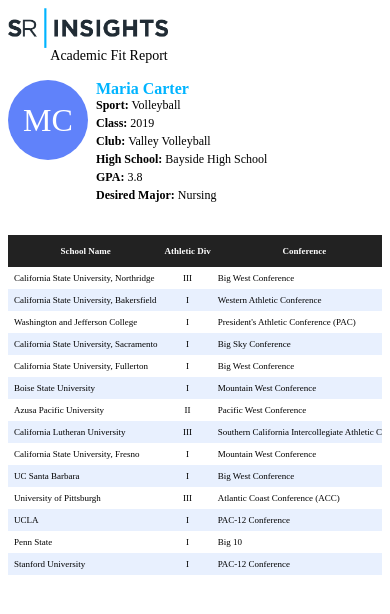
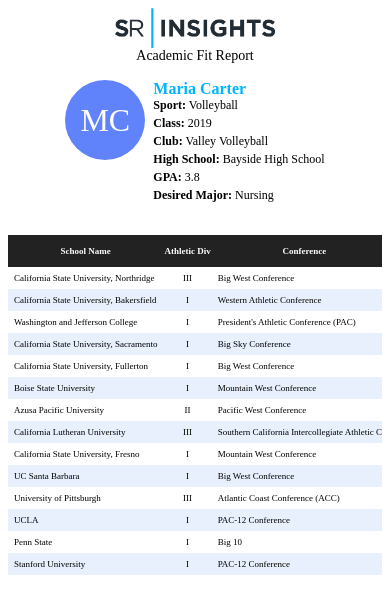
Before and after one commit to GusOhnesorge/sports-stats, a Vue app: page / in a window 390 px wide. Shown: the top 614 px of the page. Built offline with nearby package versions, Linux system fonts and the light colour scheme.

Commit message:
Nicer centering in mobile

```diff
--- a/src/components/header/AthleteHeader.vue
+++ b/src/components/header/AthleteHeader.vue
@@ -77,8 +77,14 @@
   height: 2.5rem;
 }
 @media only screen and (max-width: 769px) {
+  .athlete-header {
+    justify-content: center;
+  }
   .athlete-header__student__overview {
     height: auto;
   }
+  .athlete-header__logo {
+    align-items: center;
+  }
 }
 </style>
```
